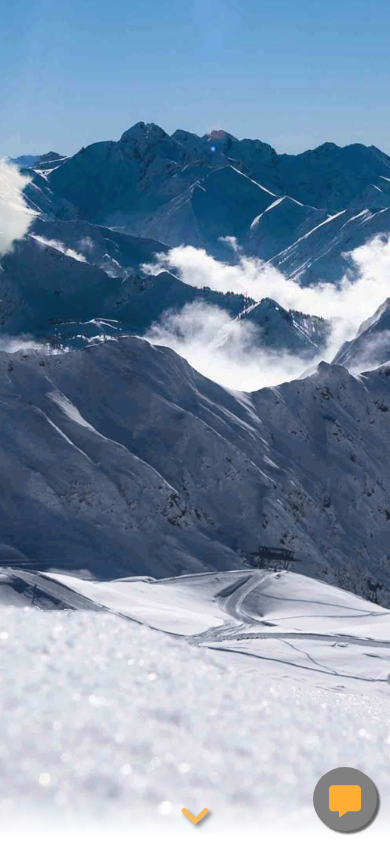
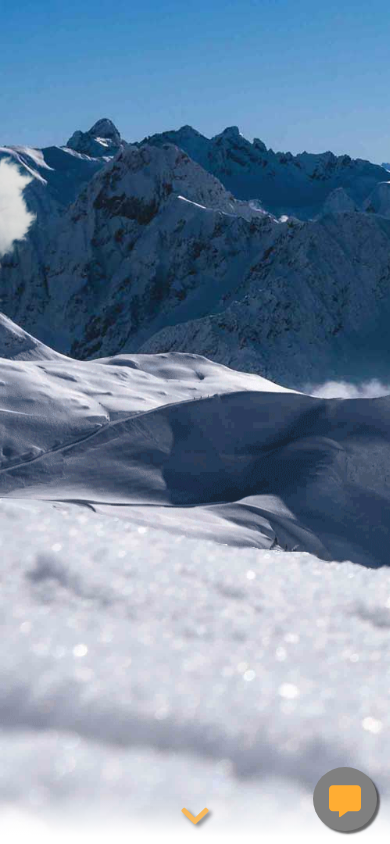
Before and after one commit to nhiga/portfolio, a React (Create React App) app: page /about in a window 390 px wide. Built offline with nearby package versions, Linux system fonts and the light colour scheme.

Commit message:
Combine layers 2 & 3 for mobile

```diff
--- a/src/App.scss
+++ b/src/App.scss
@@ -100,12 +100,12 @@
 
   &.layer__3 {
     height: $header-height;
-    overflow-x: hidden;
     transform-origin: bottom right;
     z-index: -3;
 
     &.desktop {
       height: 100%;
+      overflow-x: hidden;
       transform: translateZ(-3px) scale(4);
     }
   }
@@ -141,8 +141,12 @@
   &__image {
     height: 100%;
     object-fit: cover;
+    object-position: left bottom;
+    width: 100%;
+  }
+
+  &.desktop {
     object-position: bottom;
-    width: 100%;
   }
 
   &__logo {
--- a/src/App.tsx
+++ b/src/App.tsx
@@ -141,13 +141,16 @@ function App() {
             const dy = -1 * screenHeight;
             const layer3 = layer3Collection[0] as HTMLDivElement;
             layer3.style.transform = `translateY(${dy}px) translateZ(-1px) scale(2)`;
+            // layer3.style.transform = `translateY(${dy}px)`;
           }
 
           const layer2Collection = document.getElementsByClassName("layer__2");
           if (layer2Collection && layer2Collection.length > 0) {
             const layer2 = layer2Collection[0] as HTMLDivElement;
-            const dy = -2 * screenHeight;
-            layer2.style.transform = `translateY(${dy}px) translateZ(-2px) scale(3)`;
+            // const dy = -2 * screenHeight;
+            const dy = -1 * screenHeight;
+            // layer2.style.transform = `translateY(${dy}px) translateZ(-2px) scale(3)`;
+            layer2.style.transform = `translateY(${dy}px)`;
           }
         }
       };
@@ -191,14 +194,19 @@ function App() {
           </div>
         </div>
         <div className="layer layer__3">
+          <div className="cloud">
             <img
               ref={img => (cloudRef = img)}
               src={cloud}
               alt="cloud"
               className="cloud-l"
             />
+          </div>
           <div className="hero">
             <img src={heroLayer3} alt="Image layer 3" className="hero__image" />
+          </div>
+          <div className="hero layer__2">
+            <img src={heroLayer2} alt="Image layer 2" className="hero__image" />
           </div>
         </div>
         {/* <div className="layer layer__2">
@@ -209,7 +217,11 @@ function App() {
         <div className="layer layer__1">
           <FontAwesomeIcon icon="mobile" className="app__mobile" />
           <div className="hero">
-            <img src={heroLayer1} alt="Image layer 1" className="hero__image" />
+            <img
+              src={heroLayer1Desktop}
+              alt="Image layer 1"
+              className="hero__image"
+            />
             <div className="overlay--fade" />
           </div>
           <BrowserRouter>
@@ -271,13 +283,17 @@ function App() {
           <img
             src={heroLayer3Desktop}
             alt="Image layer 3"
-            className="hero__image"
+            className="hero__image desktop"
           />
         </div>
       </div>
       <div className="layer desktop layer__2">
         <div className="hero">
-          <img src={heroLayer2} alt="Image layer 2" className="hero__image" />
+          <img
+            src={heroLayer2}
+            alt="Image layer 2"
+            className="hero__image desktop"
+          />
         </div>
       </div>
       <div className="layer desktop layer__1">
@@ -285,7 +301,7 @@ function App() {
           <img
             src={heroLayer1Desktop}
             alt="Image layer 1"
-            className="hero__image"
+            className="hero__image desktop"
           />
           <div className="overlay--fade" />
         </div>
```
Lines whose indentation alone changed are shown as unchanged.
